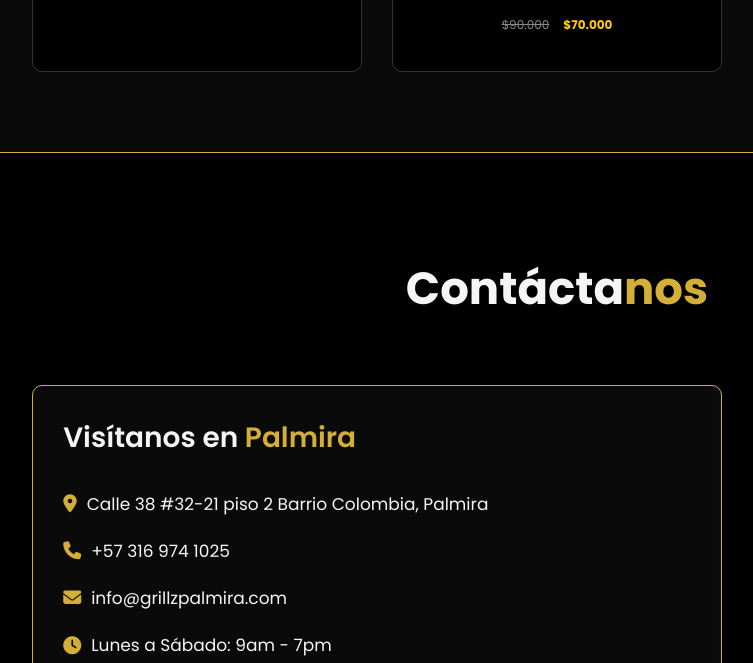
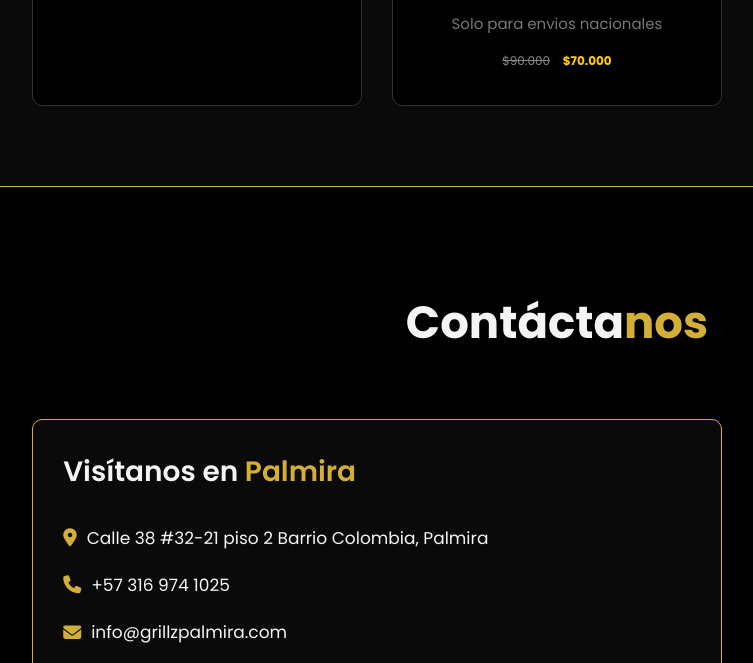
Before and after one commit to GrillzPalmira/Grillz-Palmira, a plain HTML site: page index.html in a window 1280 px wide. Shown: the part 3462-4125 px from the top of the page, without its empty margins (83-836 px from the left). Drawn offline with Linux system fonts and the light colour scheme.

Commit message:
index.html

```diff
--- a/index.html
+++ b/index.html
@@ -189,6 +189,7 @@
         <h3>Kit de Impresion Dental</h3>
         <p>Necesario para tomar el molde de tus dientes, viene con los materiales para la impresion y una guia para tomarlos correctamente</p>
             <p>
+                <p>Solo para envios nacionales</p>
   <span class="precio-antiguo">$90.000</span>
   <span class="precio-oferta">$70.000</span>
 </p>
```
